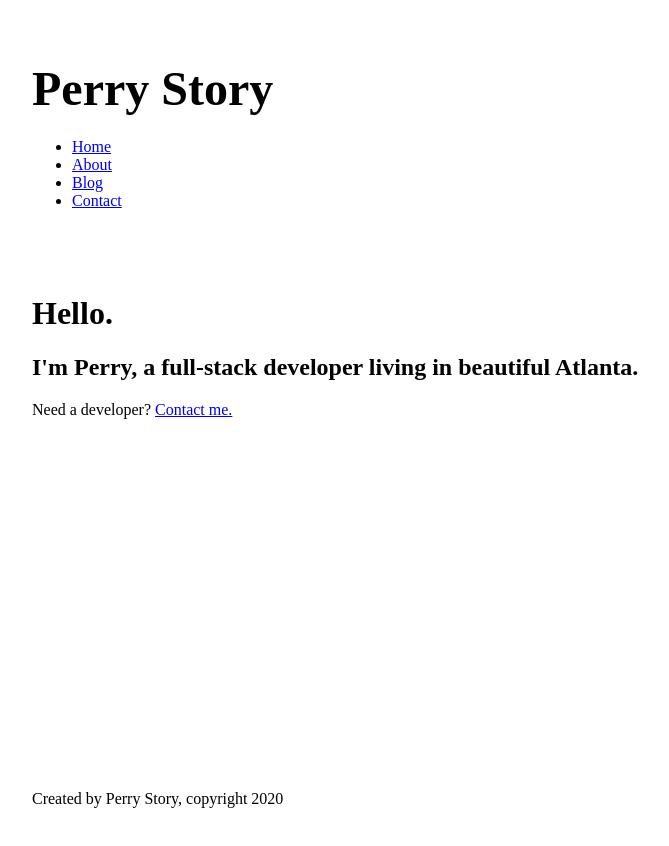
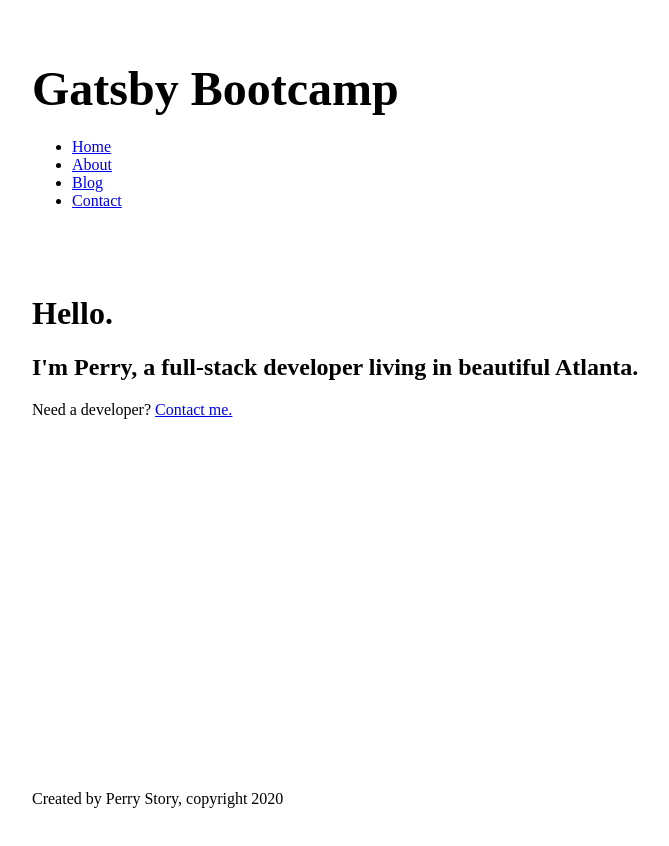
Before and after one commit to ptstory/gatsby-bootcamp, a Gatsby site: page / in a window 1280 px wide. Shown: the whole page, without its empty margins (233-902 px from the left). Built offline with nearby package versions, Linux system fonts and the light colour scheme; Gatsby itself is replaced by a stand-in of ours.

Commit message:
lesson 8, intro to graphql

```diff
--- a/gatsby-config.js
+++ b/gatsby-config.js
@@ -5,6 +5,10 @@
  */
 
 module.exports = {
+  siteMetadata: {
+    title: "Gatsby Bootcamp",
+    author: "Perry Story"
+  },
   plugins: [
     "gatsby-plugin-sass"
   ]
--- a/src/components/footer.js
+++ b/src/components/footer.js
@@ -1,9 +1,19 @@
 import React from "react";
+import {graphql, useStaticQuery } from "gatsby";
 
 const Footer = () => {
+    const data = useStaticQuery(graphql`
+    {
+        site {
+          siteMetadata {
+            author
+          }
+        }
+      }
+    `)
     return (
         <footer>
-            <p>Created by Perry Story, copyright 2020</p>
+            <p>Created by {data.site.siteMetadata.author}, copyright 2020</p>
         </footer>
     )
 }
--- a/src/components/header.js
+++ b/src/components/header.js
@@ -1,14 +1,23 @@
 import React from "react";
-import { Link } from "gatsby";
+import { Link, graphql, useStaticQuery } from "gatsby";
 
 import headerStyles from "./header.module.scss";
 
 const Header = () => {
+    const data = useStaticQuery(graphql`
+    {
+        site {
+          siteMetadata {
+            title
+          }
+        }
+      }
+    `)
     return (
         <header className={headerStyles.header}>
             <h1>
                 <Link className={headerStyles.title} to="/">
-                    Perry Story
+                    {data.site.siteMetadata.title}
                 </Link>
             </h1>
             <nav>
```
